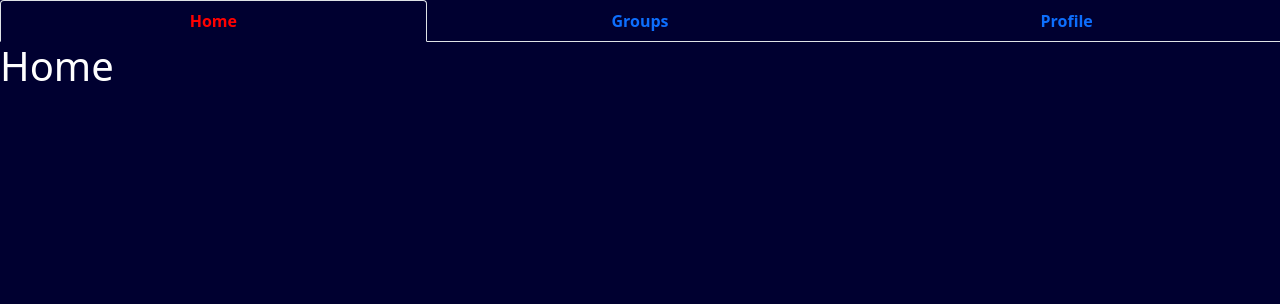
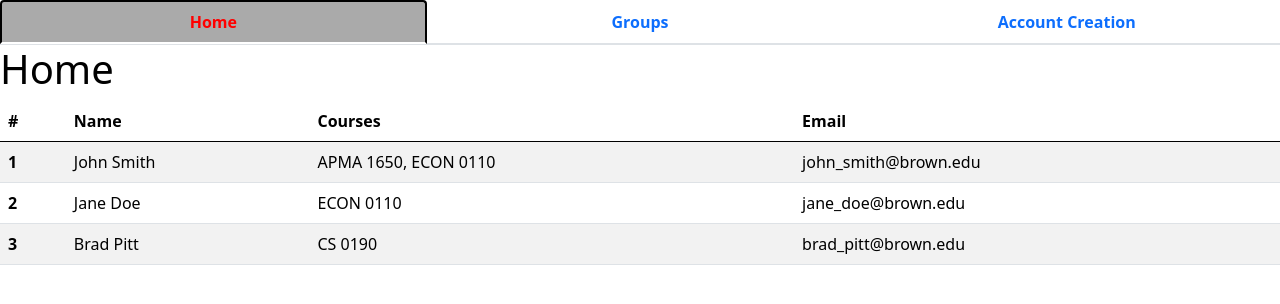
Before and after one commit to schornb/vision, a PHP site: page / in a window 1280 px wide. Shown: the top 304 px of the page. Run offline with PHP 8.4, Linux system fonts and the light colour scheme.

Commit message:
Changing styling and Replacing Profile with Account Creation

```diff
--- a/custom.scss
+++ b/custom.scss
@@ -1,14 +1,30 @@
 // Custom.scss
 
 // Variable overrides
-$body-bg: #000030;
-$body-color: #fff;
+$body-bg: #fff;
+$body-color: #000;
 //$primary: #ff0000;
 //$secondary: #ff0000;
 
+// Nav-tabs overrides
+.nav-tabs {
+  border-bottom: 2px solid #dee2e6 !important;
+}
+.nav-tabs .nav-link {
+  margin-bottom: -1px;
+  border: 2px solid transparent !important;
+  border-top-left-radius: 0.25rem;
+  border-top-right-radius: 0.25rem;
+}
+.nav-tabs .nav-link:hover, .nav-tabs .nav-link:focus {
+	background-color: #888 !important;
+  border-color: #e9ecef #e9ecef #dee2e6;
+}
 .nav-tabs .nav-link.active,
 .nav-tabs .nav-item.show .nav-link {
   color: #ff0000 !important;
+  background-color: #aaa !important;
+  border-color: #000 #000 #fff !important;
 }
 
 // Bootstrap and its default variables
--- a/groups.html
+++ b/groups.html
@@ -5,7 +5,7 @@
   <title>Vision</title>
 </head>
 <body>
-  <ul class="nav nav-tabs nav-fill">
+  <ul class="nav nav-tabs nav-justified">
     <li class="nav-item">
       <a class="nav-link" href="index.html"><b>Home</b></a>
     </li>
@@ -13,7 +13,7 @@
       <a class="nav-link active" aria-current="page" href="groups.html"><b>Groups</b></a>
     </li>
     <li class="nav-item">
-      <a class="nav-link" href="profile.html"><b>Profile</b></a>
+      <a class="nav-link" href="account-creation.html"><b>Account Creation</b></a>
     </li>
   </ul>
   <h1>Groups</h1>
--- a/index.html
+++ b/index.html
@@ -13,9 +13,39 @@
 			<a class="nav-link" href="groups.html"><b>Groups</b></a>
 		</li>
 		<li class="nav-item">
-			<a class="nav-link" href="profile.html"><b>Profile</b></a>
+			<a class="nav-link" href="account-creation.html"><b>Account Creation</b></a>
 		</li>
 	</ul>
 	<h1>Home</h1>
+	<table class="table table-striped">
+  <thead>
+    <tr>
+      <th scope="col">#</th>
+      <th scope="col">Name</th>
+      <th scope="col">Courses</th>
+      <th scope="col">Email</th>
+    </tr>
+  </thead>
+  <tbody>
+    <tr>
+      <th scope="row">1</th>
+      <td>John Smith</td>
+      <td>APMA 1650, ECON 0110</td>
+      <td>john_smith@brown.edu</td>
+    </tr>
+    <tr>
+      <th scope="row">2</th>
+      <td>Jane Doe</td>
+      <td>ECON 0110</td>
+      <td>jane_doe@brown.edu</td>
+    </tr>
+    <tr>
+      <th scope="row">3</th>
+      <td>Brad Pitt</td>
+      <td>CS 0190</td>
+      <td>brad_pitt@brown.edu</td>
+    </tr>
+  </tbody>
+</table>
 </body>
 </html>
```
Also changed, not shown: account-creation.html (+13 -4 lines), custom.css, 1 other file.
